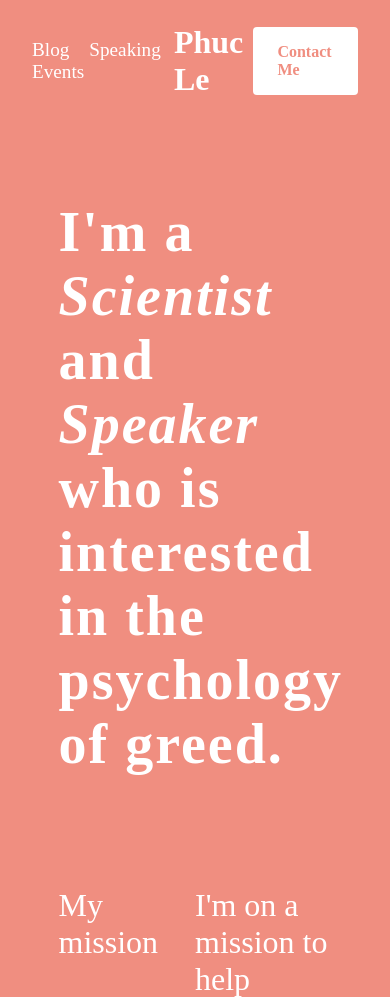
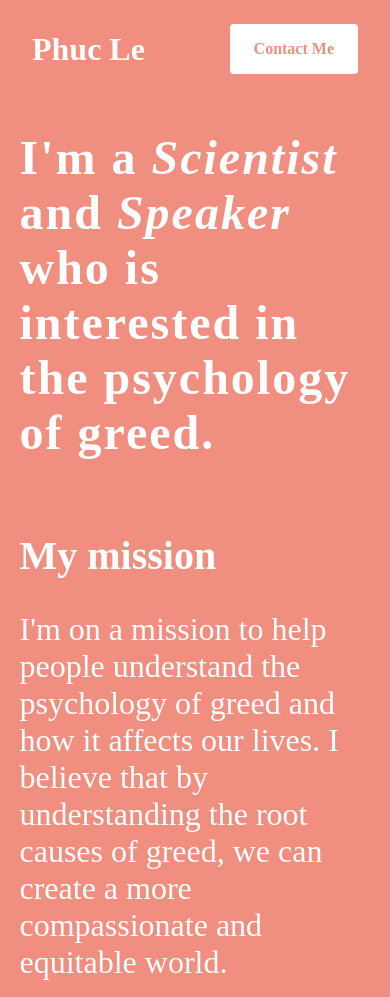
Before and after one commit to phucleit96/Web-Development, a plain HTML site: page Flat Simple CV/index.html in a window 390 px wide. Shown: the top 997 px of the page. Drawn offline with Linux system fonts and the light colour scheme; a web font is replaced by a local one.

Commit message:
adjust responsive using media queries

```diff
--- a/Flat Simple CV/app.css
+++ b/Flat Simple CV/app.css
@@ -173,3 +173,39 @@ footer img {
     height: 2rem;
     margin: 0 8px;
 }
+
+@media only screen and (max-width: 1000px){
+    .hero-content, .blog-content, .event-content {
+        padding: 0 5%;
+    }
+}
+
+@media only screen and (max-width: 750px){
+    .tagline {
+        font-size: 3.5rem;
+    }
+    .two-column-section > p {
+        width: 100%;
+    }
+    .two-column-section ul {
+        width: 100%;
+    }
+    .two-column-section .blog-posts {
+        width: 100%;
+    }
+    .section-heading {
+        font-weight: bold;
+
+        font-size: 2.5rem;
+        margin-bottom: 0;
+    }
+}
+@media only screen and (max-width: 500px){
+    .tagline {
+        font-size: 3rem;
+        margin: 0;
+    }
+    .links {
+        display: none;
+    }
+}
--- a/Flat Simple CV/index.html
+++ b/Flat Simple CV/index.html
@@ -29,7 +29,7 @@
           psychology of greed.
         </h1>
         <div class="two-column-section">
-          <p>My mission</p>
+          <p class="section-heading">My mission</p>
           <p>
             I'm on a mission to help people understand the psychology of greed
             and how it affects our lives. I believe that by understanding the
@@ -38,7 +38,7 @@
           </p>
         </div>
         <div class="two-column-section">
-          <p>Specialities</p>
+          <p class="section-heading">Specialities</p>
           <ul>
             <li>Public Speaking</li>
             <li>Data Analysis</li>
@@ -55,7 +55,7 @@
     <section class="blog-section">
       <div class="blog-content">
         <div class="two-column-section">
-          <p>Tech Blog</p>
+          <p class="section-heading">Tech Blog</p>
           <div class="blog-posts">
             <p class="blog-title">This is Your Brain On Helium</p>
             <p class="blog-text">
@@ -88,7 +88,7 @@
     <section class="event-section">
         <div class="event-content">
             <div class="two-column-section">
-                <p>Speaking Events</p>
+                <p class="section-heading">Speaking Events</p>
                 <div class="event-posts">
                     <p class="event-title">NY Economics Forum</p>
                     <p class="event-location">New York, NY</p>
```
